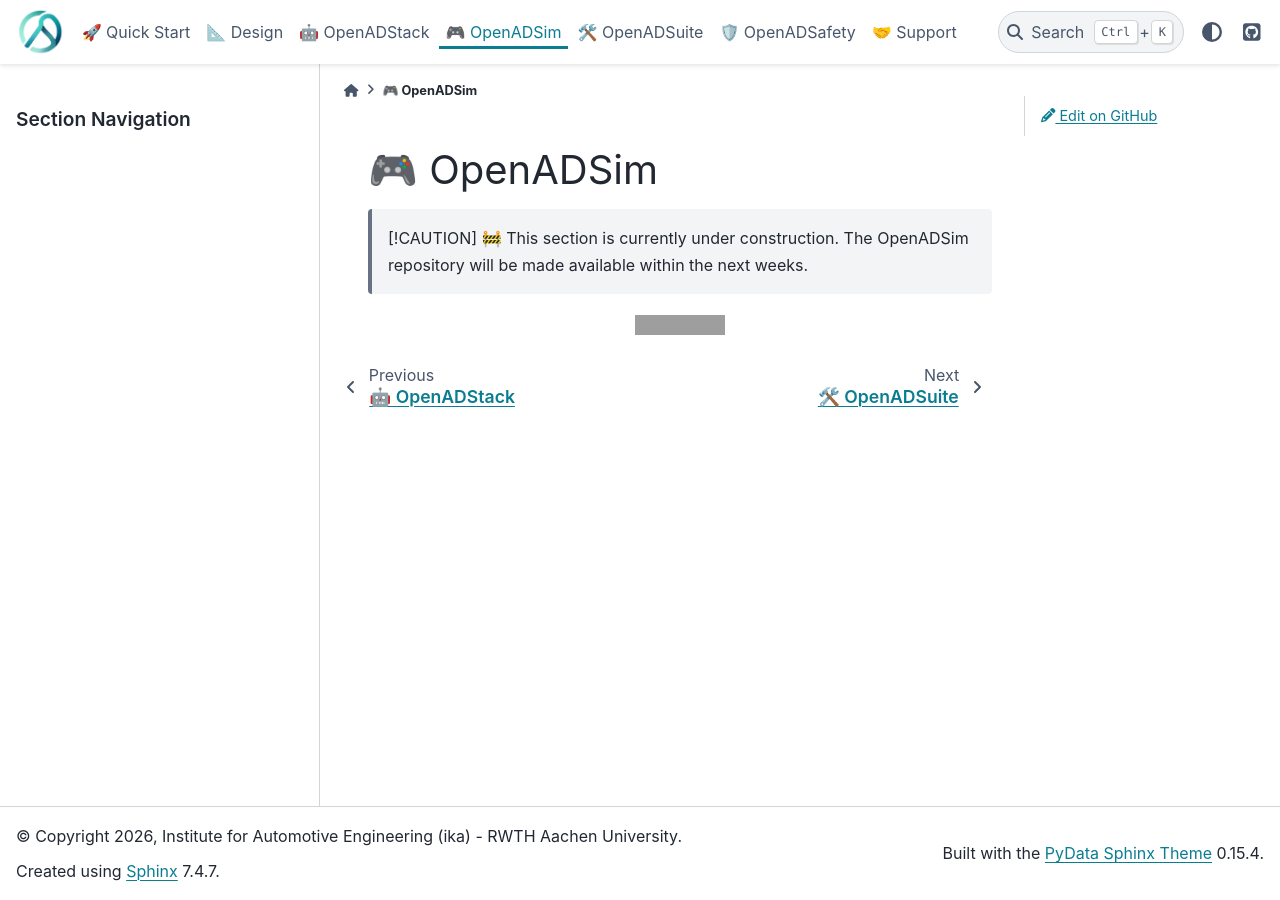
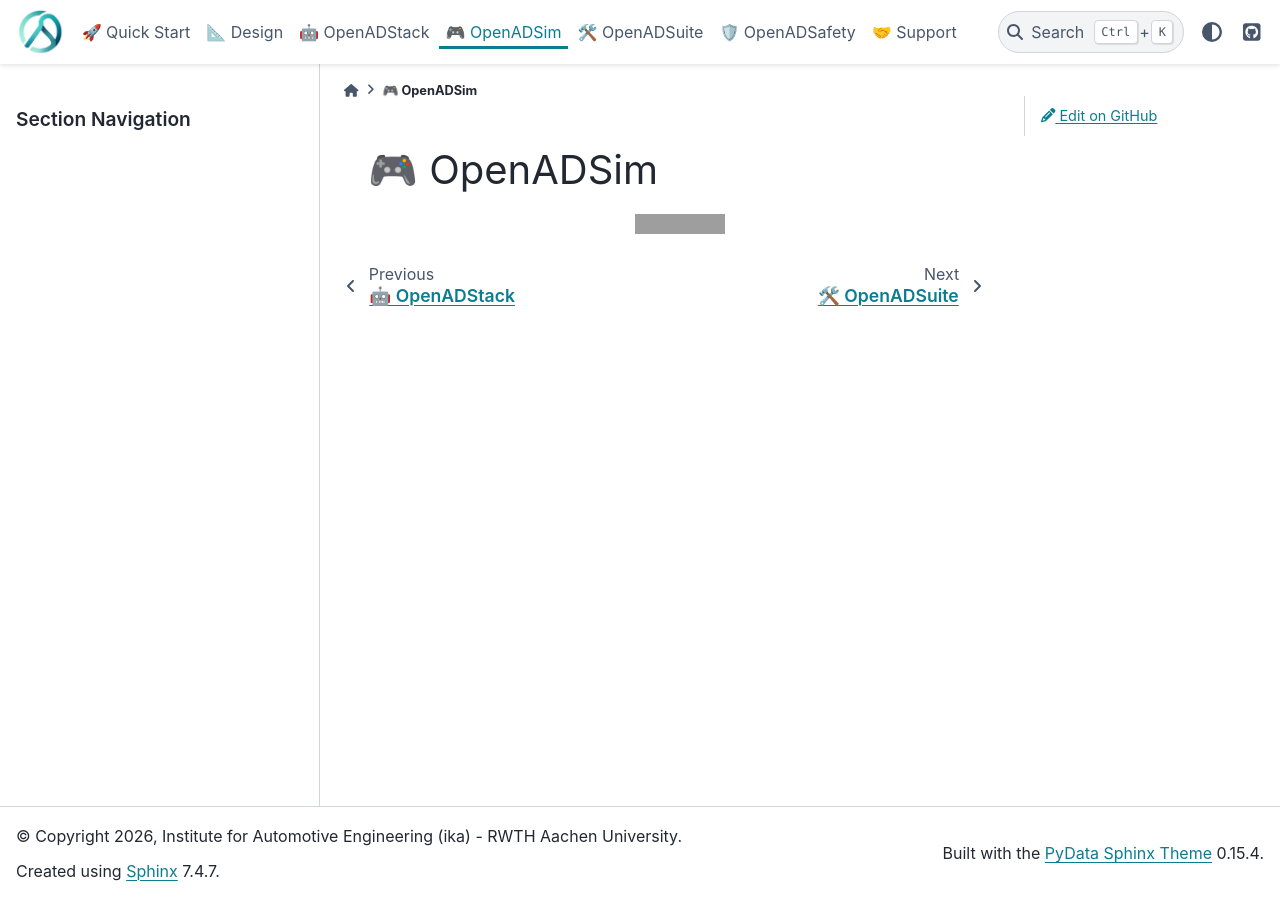
Before and after one commit to openads-project/openads-project.github.io, a Sphinx documentation site: the page built from docs/openadsim/openadsim.md, in a window 1280 px wide. Built offline with Sphinx 7.4.7 and the PyData theme 0.15.4, drawn with Linux system fonts in a browser that asks for light colours; pages that are not in the unit, such as notebooks, are missing from menus; grey boxes are pictures that could not be loaded.

Commit message:
Update openadsim (#12)
* Update openadsim

* Update simulation documentation for scenario execution

* switch openadsim to main branch

* update openadstack

* switch to openadsim github repo

* switch submodule to main branch

* update openadsim url

* remove openadsim under construciton header

---------

Co-authored-by: Raphael van Kempen <raphael.vankempen@ika.rwth-aachen.de>

````diff
--- a/docs/openadsim/openadsim.md
+++ b/docs/openadsim/openadsim.md
@@ -1,7 +1,4 @@
 # 🎮 OpenADSim
-
-> [!CAUTION]
-> 🚧 This section is currently under construction. The OpenADSim repository will be made available within the next weeks.
 
 ```{div} align-center
 [![GitHub](https://img.shields.io/badge/GitHub-openads--project%2Fopenadsim-181717?logo=github)](https://github.com/openads-project/openadsim)
````
Also changed, not shown: other parts of docs/openadsim/openadsim.md (+2 -2 lines), docs/openadsafety/components/simulation.md (+1 -1 lines), .gitmodules, 1 other file.
